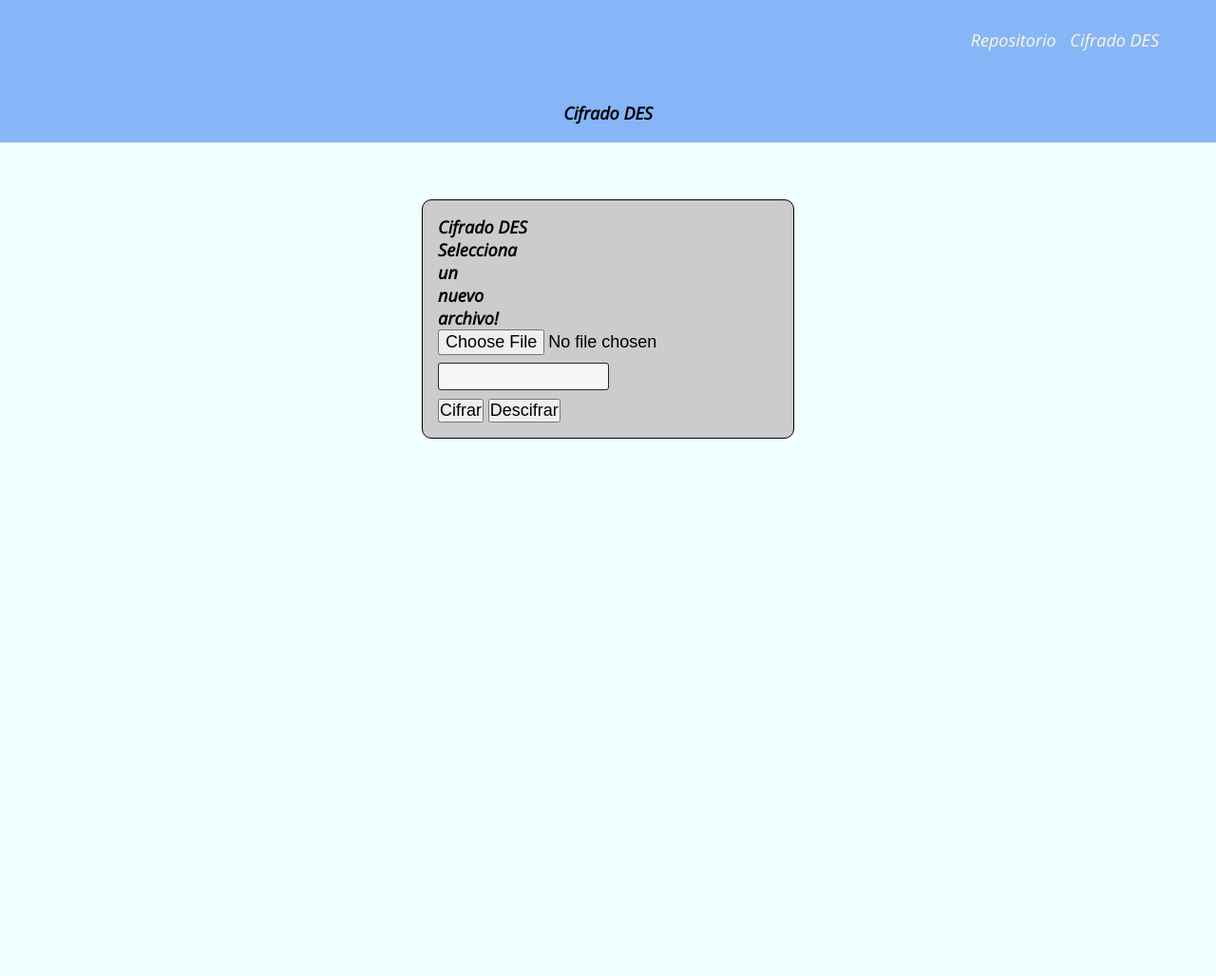
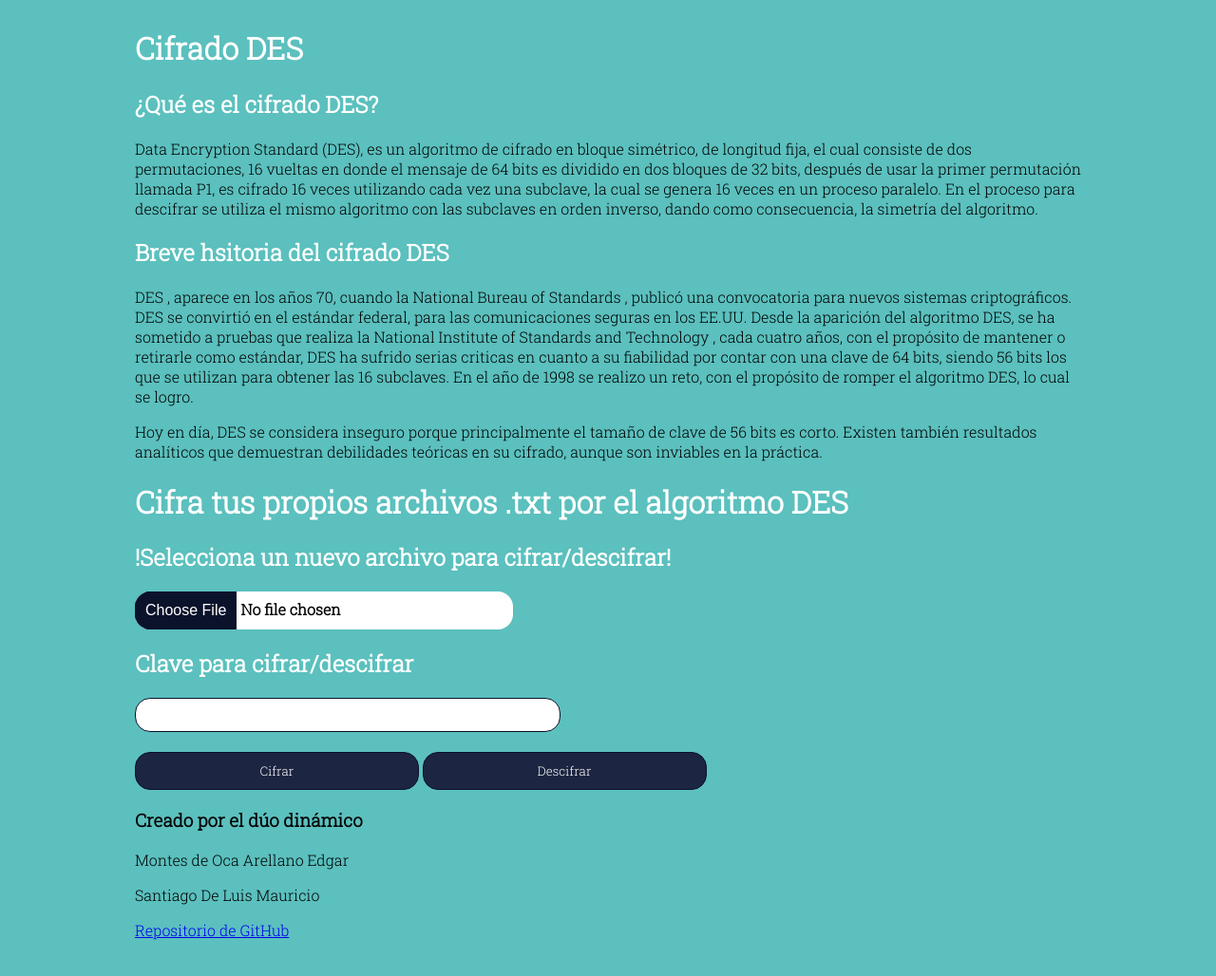
Before and after one commit to Maurisantiagol/DESMAURININ, a website with bundled scripts: page index.html in a window 1280 px wide. Shown: the whole page at 95% size. Before the commit the page ends 800 px from the top, so only its background shows below. Built offline with nearby package versions, Linux system fonts and the light colour scheme.

Commit message:
index final y corregido

```diff
--- a/index.html
+++ b/index.html
@@ -4,39 +4,40 @@
         <meta charset="utf-8" />
         <meta http-equiv="x-ua-compatible" content="ie=edge" />
         <meta name="viewport" content="width=device-width, initial-scale=1" />
+        <link rel="stylesheet" href="css/style.css">
         <title>Cifrado DES</title>
-        <link rel="stylesheet" href="css/Style.css">
-        <link rel="preconnect" href="https://fonts.googleapis.com">
-        <link rel="preconnect" href="https://fonts.gstatic.com" crossorigin>
-        <link href="https://fonts.googleapis.com/css2?family=Open+Sans:ital@1&display=swap" rel="stylesheet">
-
      </head>
     <body>
-        <header>
-            <nav class="BarraDeNavegacion">
-                <a href="https://github.com/Maurisantiagol/DESMAURININ">Repositorio</a>
-
-                <a href="index.html">Cifrado DES</a>
-
-            </nav>
-            <section class="Header"><h1>Cifrado DES</h1></section>
-        </header>
-        <div class="Contenedor">
-            <div class="datos">
-                <article class="datos_1">
+        <div class="container">
+            <h1>Cifrado DES</h1>
+            <h2>¿Qué es el cifrado DES?</h2>
+            <p>Data Encryption Standard (DES), es un algoritmo de cifrado en bloque simétrico, de longitud fija, el cual consiste de dos permutaciones, 16 vueltas en donde el mensaje de 64 bits es dividido en dos bloques de 32 bits, después de usar la primer permutación llamada P1, es cifrado 16 veces utilizando cada vez una subclave, la cual se genera 16 veces en un proceso paralelo. En el proceso para descifrar se utiliza el mismo algoritmo con las subclaves en orden inverso, dando como consecuencia, la simetría del algoritmo.</p>
+            <h2>Breve hsitoria del cifrado DES</h2>
+            <p>DES , aparece en los años 70, cuando la National Bureau of Standards , publicó una convocatoria para nuevos sistemas criptográficos. DES se convirtió en el estándar federal, para las comunicaciones seguras en los EE.UU. Desde la aparición del algoritmo DES, se ha sometido a pruebas que realiza la National Institute of Standards and Technology , cada cuatro años, con el propósito de mantener o retirarle como estándar, DES ha sufrido serias criticas en cuanto a su fiabilidad por contar con una clave de 64 bits, siendo 56 bits los que se utilizan para obtener las 16 subclaves. En el año de 1998 se realizo un reto, con el propósito de romper el algoritmo DES, lo cual se logro.</p>
+            <p>Hoy en día, DES se considera inseguro porque principalmente el tamaño de clave de 56 bits es corto. Existen también resultados analíticos que demuestran debilidades teóricas en su cifrado, aunque son inviables en la práctica.</p>
+            <h1>Cifra tus propios archivos .txt por el algoritmo DES</h1>
+            <div id="overview">
                 <form id="formulario" method="POST" encType="multipart/form-data">
-        <h1>Cifrado DES</h1>
-        <p><label>Selecciona un nuevo archivo!</label></p>
-        <input type="file" id="subir_archivo" name="subir_archivo" />
+                    <h2>!Selecciona un nuevo archivo para cifrar/descifrar!</h2>
+                    <input type="file" id="subir_archivo" name="subir_archivo" class="box-upload" />
+                    <h2>Clave para cifrar/descifrar</h2>
                     <input type="text" id="Password" name="Password"/>
                     <div id="resultado"></div>
+                    <br>
                     <input type="submit" onclick="Cifrado(event)" value="Cifrar">
                     <input type="submit" onclick="Decifrado(event)" value="Descifrar">
-
                 </form>
-    </aside>
-</div></div>
+            </div>
+            <footer>
+                <h3>Creado por el dúo dinámico</h3>
+                <p>Montes de Oca Arellano Edgar</p>
+                <p>Santiago De Luis Mauricio</p>
+                <a href="https://github.com/Maurisantiagol/DESMAURININ">Repositorio de GitHub</a>
+            </footer>
+        </div>
             <script src="app.js"></script>
             <script type="text/javascript" src="resources/js/scripts.js"></script>
+
+
     </body>
 </html>
```
Lines whose indentation alone changed are shown as unchanged.
